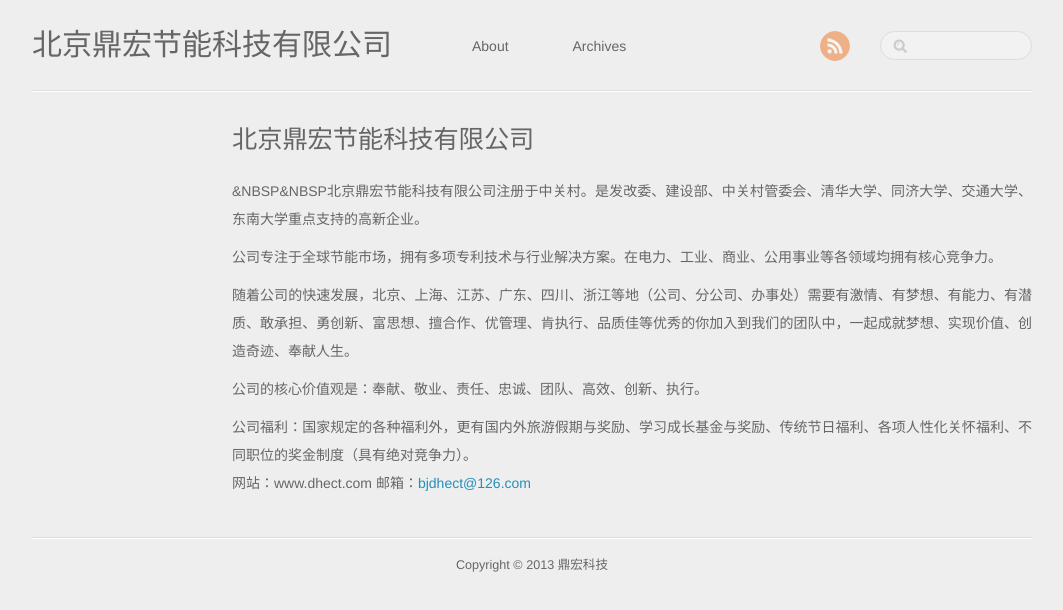
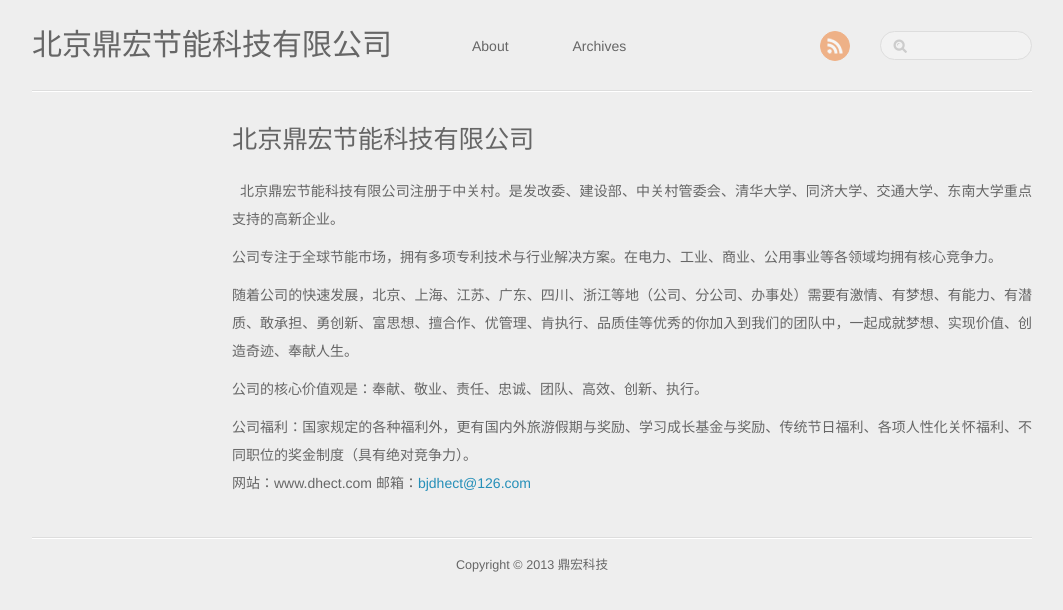
Before and after one commit to SmithWang/smithwang.github.com, a plain HTML site: page index.html in a window 1280 px wide. Shown: the whole page, without its empty margins (108-1171 px from the left). Drawn offline with nearby package versions, Linux system fonts and the light colour scheme.

Commit message:
Update index.html
14

```diff
--- a/index.html
+++ b/index.html
@@ -86,7 +86,7 @@ E-mail:&#x62;&#x6a;&#100;&#104;&#101;&#x63;&#x74;&#x40;&#x31;&#50;&#54;&#x2e;&#x
 
 			北京鼎宏节能科技有限公司</a>
 	</h2>
-	<div class="entry-content"><p>&NBSP&NBSP北京鼎宏节能科技有限公司注册于中关村。是发改委、建设部、中关村管委会、清华大学、同济大学、交通大学、东南大学重点支持的高新企业。</p>
+	<div class="entry-content"><p>&nbsp;&nbsp;北京鼎宏节能科技有限公司注册于中关村。是发改委、建设部、中关村管委会、清华大学、同济大学、交通大学、东南大学重点支持的高新企业。</p>
 
    <p>公司专注于全球节能市场，拥有多项专利技术与行业解决方案。在电力、工业、商业、公用事业等各领域均拥有核心竞争力。</p>
 
```
